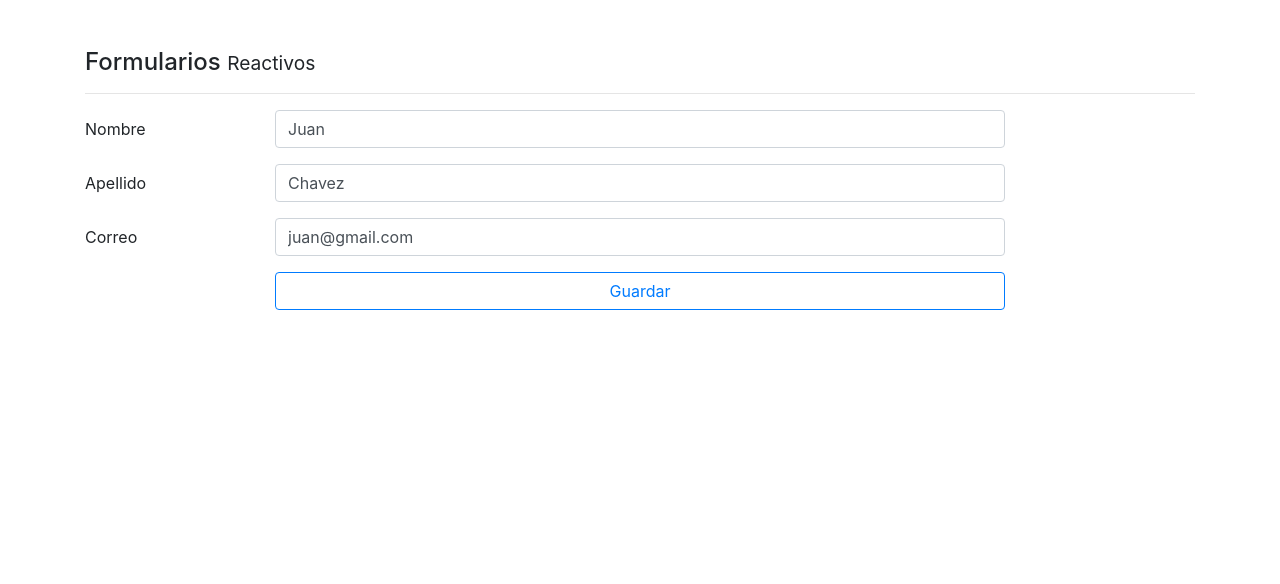
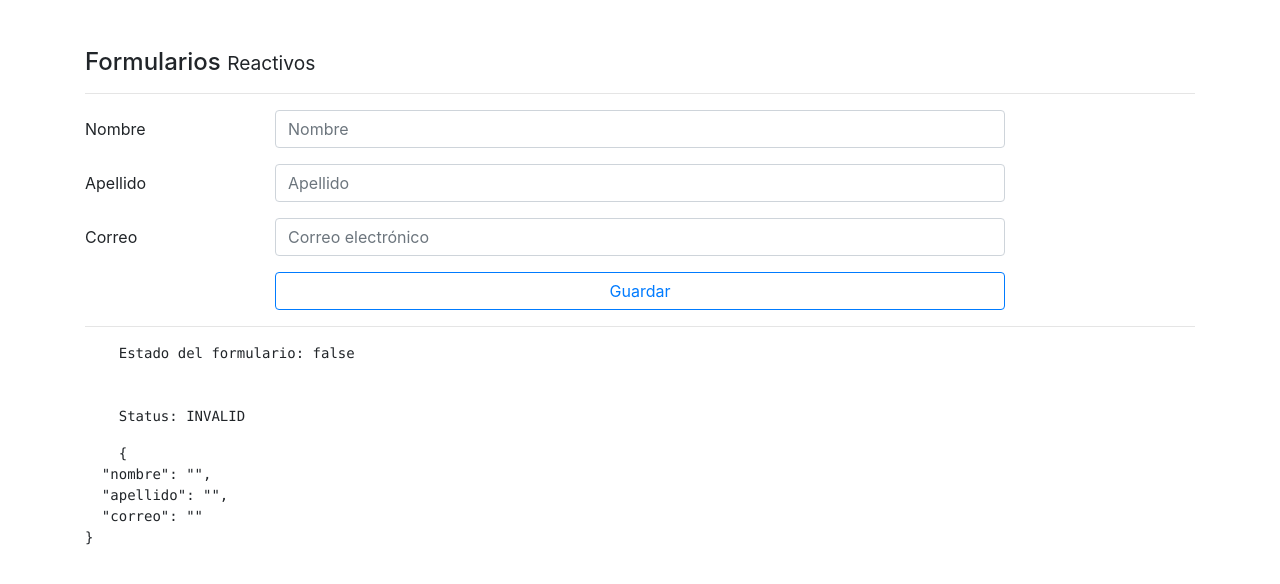
Before and after one commit to juanvictor/08-formularios, an Angular app: page /reactivo in a window 1280 px wide. Shown: the top 584 px of the page. Built offline with nearby package versions, Linux system fonts and the light colour scheme.

Commit message:
Clase 199. Formulario Reactivo: Validaciones sincronas.

```diff
--- a/src/app/pages/reactive/reactive.component.html
+++ b/src/app/pages/reactive/reactive.component.html
@@ -42,3 +42,15 @@
     </div>
 
 </form>
+
+<hr>
+
+<pre>
+    Estado del formulario: {{ forma.valid }}
+    <br>
+    Status: {{ forma.status }}
+</pre>
+
+<pre>
+    {{ forma.value | json }}
+</pre>
--- a/src/app/pages/reactive/reactive.component.ts
+++ b/src/app/pages/reactive/reactive.component.ts
@@ -1,5 +1,5 @@
 import { Component, OnInit } from '@angular/core';
-import { FormGroup, FormBuilder } from '@angular/forms';
+import { FormGroup, FormBuilder, Validators } from '@angular/forms';
 
 @Component({
   selector: 'app-reactive',
@@ -21,9 +21,9 @@
 
   crearFormulario() {
     this.forma = this.fb.group({
-      nombre  : ['Juan'],
-      apellido: ['Chavez'],
-      correo  : ['juan@gmail.com']
+      nombre  : ['', [ Validators.required, Validators.minLength(5) ] ],
+      apellido: ['', Validators.required ],
+      correo  : ['', Validators.pattern('[a-z0-9._%+-]+@[a-z0-9.-]+\.[a-z]{2,3}$') ]
     });
   }
 
```
